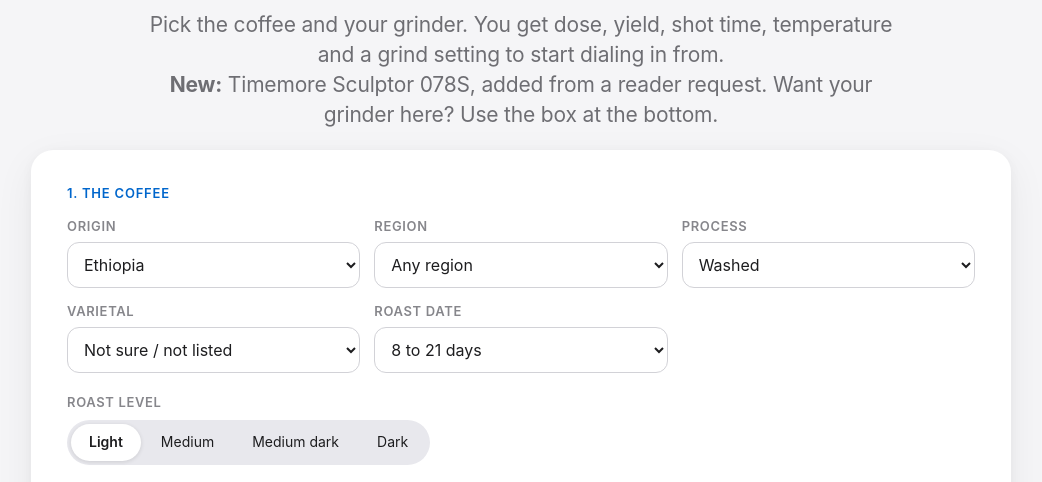
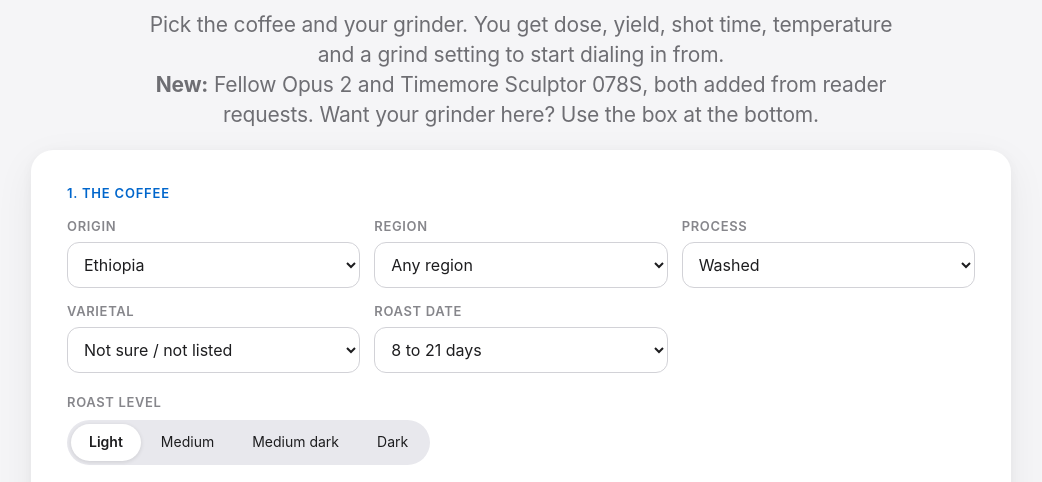
Before and after one commit to itsnickbrown/brewguide, a plain HTML site: page espresso.html in a window 1280 px wide. Shown: the part 250-732 px from the top of the page, without its empty margins (119-1161 px from the left). Drawn offline with Linux system fonts and the light colour scheme.

Commit message:
Note Opus 2 in the new-grinder banner
Co-Authored-By: Claude Opus 5.5 <noreply@anthropic.com>
Claude-Session: https://claude.ai/code/session_019LtQNSyvRBcBbkJr7N8k8i

```diff
--- a/brew.js
+++ b/brew.js
@@ -166,7 +166,7 @@ const GRINDERS = {
   "timemore-c2": { name: "Timemore Chestnut C2", unit: "clicks", min: 0, max: 36, step: 1, roastStep: 1, micro: 1,
     base: { aidenSingle: 18, aidenBatch: 20, v60: 18, kalita: 19, chemex: 21, espresso: null },
     fmt: "clicks", note: "Count clicks from fully closed. Timemore's manual puts pour over at 18 to 24 clicks. The steps are too coarse for real espresso.", buy: "timemore-c2" },
-  "timemore-078s": { name: "Timemore Sculptor 078S", unit: "setting", min: 0, max: 20, step: 0.25, roastStep: { espresso: 0.5, other: 1 }, micro: 0.25,
+  "timemore-078s": { name: "Timemore Sculptor 078S", unit: "setting", min: 0, max: 18, step: 0.25, roastStep: { espresso: 0.5, other: 1 }, micro: 0.25,
     base: { aidenSingle: 10.5, aidenBatch: 11.5, v60: 10, kalita: 10.5, chemex: 12, espresso: 2.5 },
     fmt: "dec", note: "Stepless dial. Timemore's manual puts espresso at 1 to 4, pour over at 8 to 13 and French press at 14 and up. For espresso, higher RPM runs the shot faster and lower RPM slows it down.", buy: "timemore-078s" },
   "niche-zero": { name: "Niche Zero", unit: "setting", min: 0, max: 50, step: 1, roastStep: { espresso: 2, other: 4 }, micro: 1,
--- a/espresso.html
+++ b/espresso.html
@@ -9,7 +9,7 @@
 <body data-mode="espresso"><nav class="nav"><div class="in"><a class="brand" href="index.html" style="text-decoration:none">Brew Guide</a>
 <div class="links"><a href="index.html">Fellow Aiden</a><a href="pour-over.html">Pour over</a><a href="espresso.html" class="on">Espresso</a></div></div></nav>
 <main class="wrap">
-<header class="ph"><div class="eyebrow">Brew Guide</div><h1>An espresso recipe that starts with your beans.</h1><p>Pick the coffee and your grinder. You get dose, yield, shot time, temperature and a grind setting to start dialing in from.</p><p class="hint"><strong>New:</strong> Timemore Sculptor 078S, added from a reader request. Want your grinder here? Use the box at the bottom.</p></header>
+<header class="ph"><div class="eyebrow">Brew Guide</div><h1>An espresso recipe that starts with your beans.</h1><p>Pick the coffee and your grinder. You get dose, yield, shot time, temperature and a grind setting to start dialing in from.</p><p class="hint"><strong>New:</strong> Fellow Opus 2 and Timemore Sculptor 078S, both added from reader requests. Want your grinder here? Use the box at the bottom.</p></header>
 <div class="tool">
 <h2 class="sec">1. The coffee</h2>
 <div class="form">
```
Also changed, not shown: index.html (+1 -1 lines), pour-over.html (+1 -1 lines).
